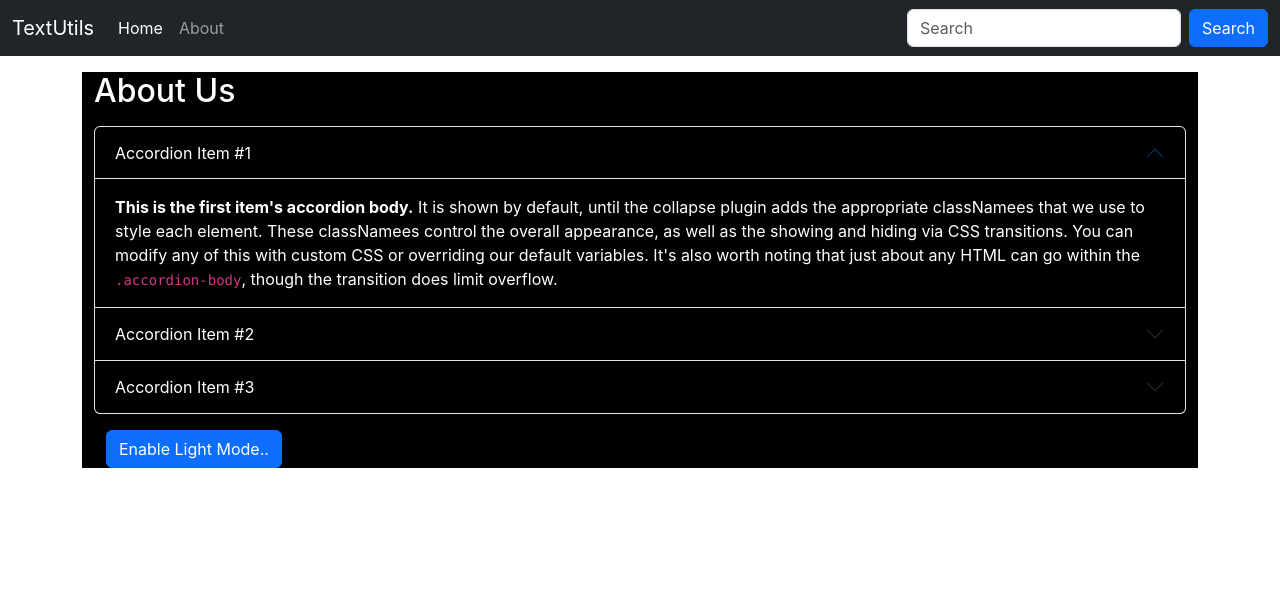
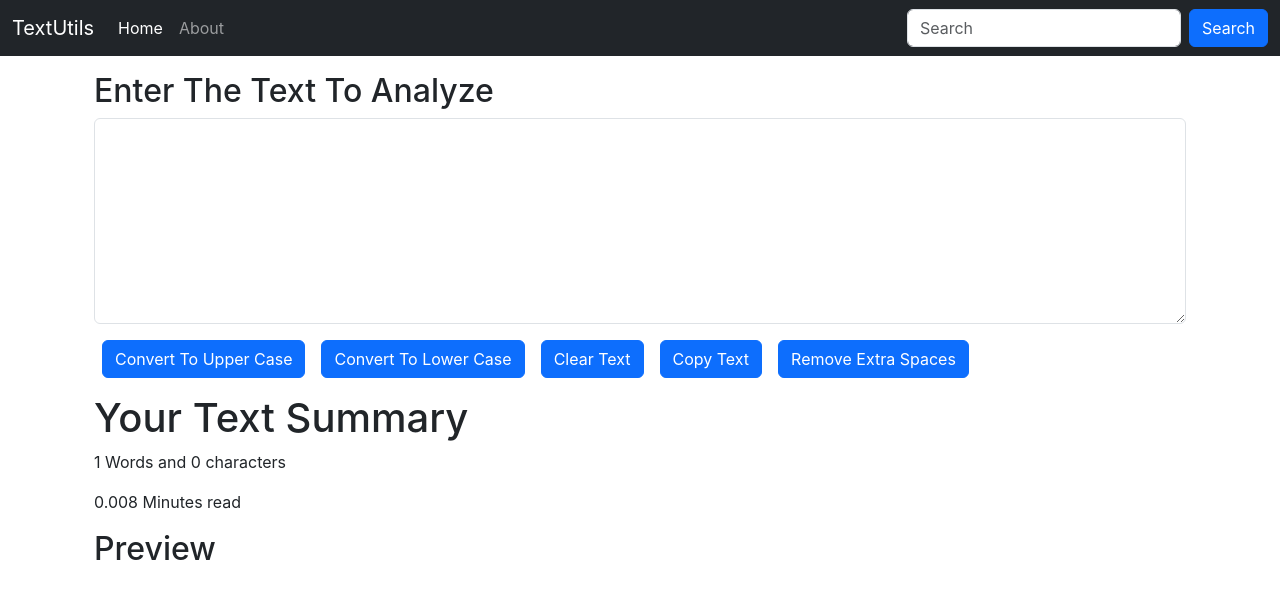
Before and after one commit to praveen199/React-Js, a React (Create React App) app in the folder my-first-app/: page / in a window 1280 px wide. Shown: the top 598 px of the page. Built offline with nearby package versions, Linux system fonts and the light colour scheme.

Commit message:
11.Exercise 1_ Solutions   Shoutouts _ Complete React

```diff
--- a/my-first-app/src/App.js
+++ b/my-first-app/src/App.js
@@ -1,7 +1,7 @@
 import logo from './logo.svg';
 import './App.css';
 import Navbar from './components/Navbar';
-//import TextForm from './components/TextForm';
+import TextForm from './components/TextForm';
 import About from './components/About';
 
 function App() {
@@ -11,8 +11,8 @@ function App() {
       {/* <Navbar/> */}
       <Navbar title = "TextUtils"/>
       <div className="container my-3">
-        {/* <TextForm heading="Enter The Text To Analyze" /> */}
-        <About/>
+        <TextForm heading="Enter The Text To Analyze" />
+        {/* <About/> */}
       </div>
     </>
   );
--- a/my-first-app/src/components/TextForm.js
+++ b/my-first-app/src/components/TextForm.js
@@ -18,6 +18,19 @@ export default function TextForm(props) {
         setText(event.target.value);
     }
 
+    const handleClearText = (event) => {
+        setText('');
+    }
+
+    const handleCopyText = (e) => {
+        navigator.clipboard.writeText(text)
+    }
+
+    const handleRemoveSpaces = () => {
+        let newText = text.split(/[ ]+/);
+        setText(newText.join(" "));
+    }
+
     const [text, setText] = useState('');
 
     return (
@@ -29,6 +42,9 @@ export default function TextForm(props) {
                 </div>
                 <button type="button" className="btn btn-primary mx-2" onClick={handleUpperClick} >Convert To Upper Case</button>
                 <button type="button" className="btn btn-primary mx-2" onClick={handleLowerClick}>Convert To Lower Case</button>
+                <button type="button" className="btn btn-primary mx-2" onClick={handleClearText}>Clear Text</button>
+                <button type="button" className="btn btn-primary mx-2" onClick={handleCopyText}>Copy Text</button>
+                <button type="button" className="btn btn-primary mx-2" onClick={handleRemoveSpaces}>Remove Extra Spaces</button>
 
             </div>
             <div className="container my-3">
```
Also changed, not shown: 1 other file (tests, documents, lock files or other folders).
